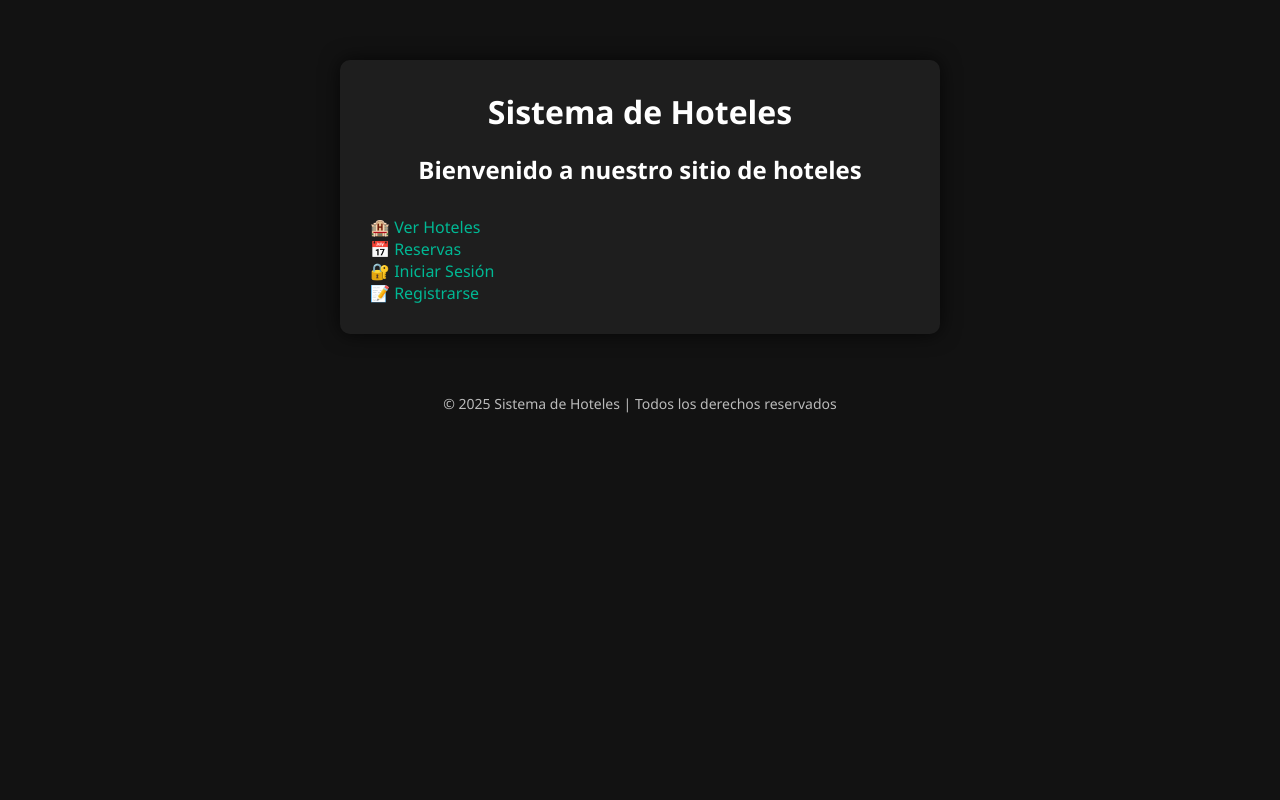
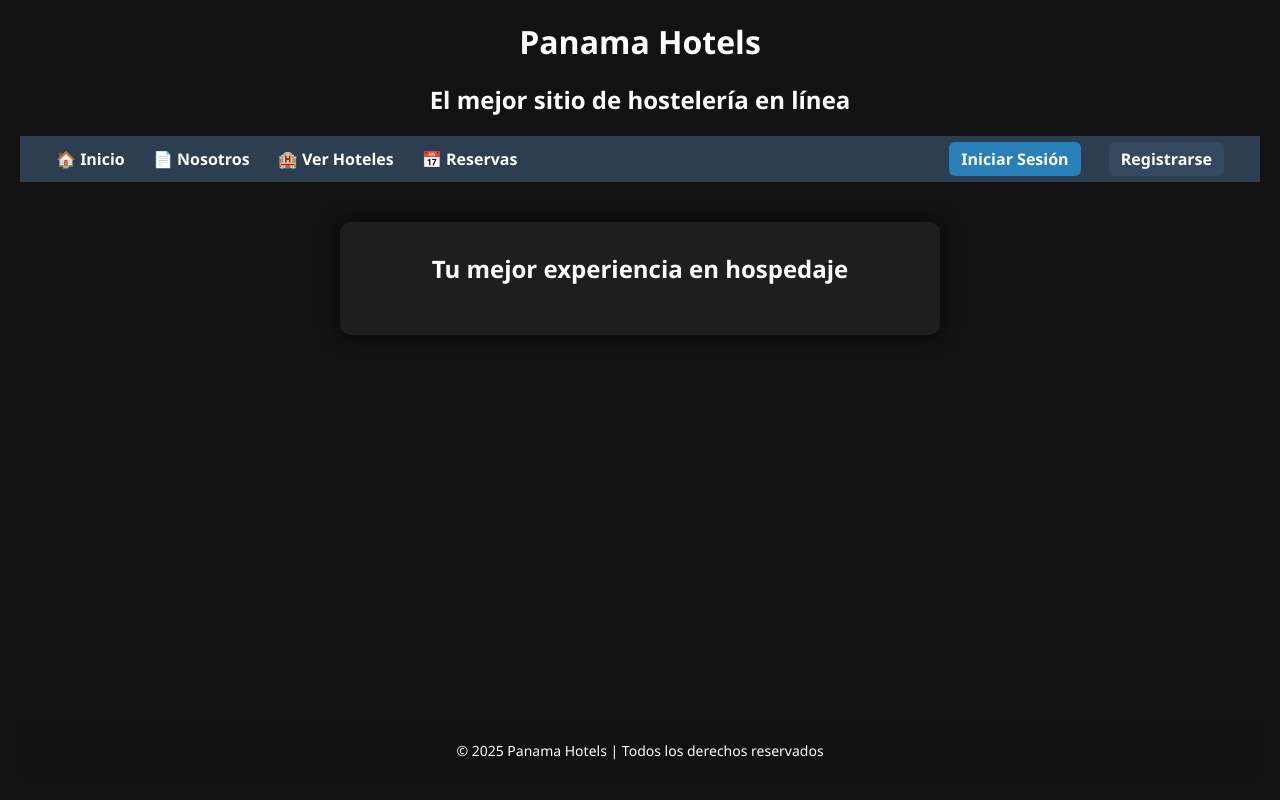
Before and after one commit to LowOrigin/Panama_hoteles_web, a PHP site: page /index/index.php in a window 1280 px wide. Run offline with PHP 8.4, Linux system fonts and the light colour scheme.

Commit message:
Mejora del diseño y sentido del index.php

```diff
--- a/css/estilosGenerales.css
+++ b/css/estilosGenerales.css
@@ -244,3 +244,15 @@ tr:nth-child(even) {
   border-radius: 6px;
   text-decoration: none;
 }
+
+/* Sticky Footer Layout */
+html, body {
+  height: 100%;
+  margin: 0;
+  display: flex;
+  flex-direction: column;
+}
+
+.contenido {
+  flex: 1;
+}
--- /dev/null
+++ b/index/footer.php
@@ -0,0 +1,3 @@
+<footer style="background-color: #111; color: white; text-align: center; padding: 20px;">
+  <p>&copy; <?= date("Y") ?> Panama Hotels | Todos los derechos reservados</p>
+</footer>
--- a/index/index.php
+++ b/index/index.php
@@ -1,44 +1,169 @@
 <?php
-// Inicia la sesión PHP para poder usar variables de sesión (por ejemplo, para saber si el usuario ha iniciado sesión)
 session_start();
-
-// Se obtiene el valor de la variable de sesión 'usuario', si existe; si no, se asigna null
 $usuario = $_SESSION['usuario'] ?? null;
 ?>
 <!DOCTYPE html>
 <html lang="es">
 <head>
   <meta charset="UTF-8">
-  <title>Inicio - Sistema de Hoteles</title>
-  <!-- Se enlaza la hoja de estilos general -->
+  <title>Inicio - Panama Hotels</title>
   <link rel="stylesheet" href="../css/estilosGenerales.css">
+  <style>
+    body {
+      margin: 0;
+      font-family: Arial, sans-serif;
+    }
+
+    .titulo {
+      text-align: center;
+      font-size: 48px;
+      font-weight: bold;
+      margin-top: 30px;
+    }
+
+    .subtitulo {
+      text-align: center;
+      font-size: 20px;
+      color: #555;
+      margin-bottom: 20px;
+    }
+
+    .navbar {
+      background-color: #2c3e50;
+      color: white;
+      display: flex;
+      justify-content: space-between;
+      align-items: center;
+      padding: 12px 24px;
+    }
+
+    .navbar .nav-left a,
+    .navbar .nav-right a {
+      color: white;
+      text-decoration: none;
+      margin: 0 12px;
+      font-weight: bold;
+    }
+
+    .navbar .nav-left a:hover,
+    .navbar .nav-right a:hover {
+      text-decoration: underline;
+    }
+
+    .navbar .nav-right .btn {
+      padding: 6px 12px;
+      border-radius: 6px;
+      border: none;
+      text-decoration: none;
+      cursor: pointer;
+      font-weight: bold;
+    }
+
+    .btn-login {
+      background-color: #2980b9;
+      color: white;
+    }
+
+    .btn-register {
+      background-color: #34495e;
+      color: white;
+    }
+
+    .user-menu {
+      position: relative;
+      display: inline-block;
+    }
+
+    .user-button {
+      background-color: #27ae60;
+      color: white;
+      padding: 8px 12px;
+      border: none;
+      border-radius: 6px;
+      cursor: pointer;
+    }
+
+    .dropdown {
+  display: none;
+  position: absolute;
+  right: 0;
+  background-color: #111; /* fondo negro */
+  min-width: 140px;
+  box-shadow: 0 8px 16px rgba(0,0,0,0.4);
+  z-index: 1;
+  border-radius: 6px;
+  overflow: hidden;
+}
+
+.dropdown a {
+  color: white; /* letras blancas */
+  padding: 12px 16px;
+  display: block;
+  text-decoration: none;
+  font-weight: bold;
+}
+
+.dropdown a:hover {
+  background-color: #333; /* gris oscuro al pasar el mouse */
+}
+
+
+    .user-menu:hover .dropdown {
+      display: block;
+    }
+
+    .card-container {
+      max-width: 600px;
+      margin: 40px auto;
+      text-align: center;
+    }
+  </style>
 </head>
 <body>
-  <!-- Contenedor principal con estilo de tarjeta -->
+
+<!-- Título principal -->
+<div class="contenido">
+  <h1 style="text-align: center;">Panama Hotels</h1>
+  <h2 style="text-align: center;">El mejor sitio de hostelería en línea</h2>
+
+  <!-- Navbar debajo del título -->
+  <div class="navbar">
+    <div class="nav-left">
+      <a href="index.php">🏠 Inicio</a>
+      <a href="nosotros.php">📄 Nosotros</a>
+      <a href="../public/ver_hotel.php">🏨 Ver Hoteles</a>
+      <a href="../public/reservas.php">📅 Reservas</a>
+    </div>
+
+    <div class="nav-right">
+      <?php if (!$usuario): ?>
+        <a href="../formularios/login_form.php" class="btn btn-login">Iniciar Sesión</a>
+        <a href="../formularios/formulario_registro.php" class="btn btn-register">Registrarse</a>
+      <?php else: ?>
+        <div class="user-menu">
+          <button class="user-button"><?= htmlspecialchars($usuario) ?> ⬇</button>
+          <div class="dropdown">
+            <a href="../public/logout.php">Cerrar Sesión</a>
+          </div>
+        </div>
+      <?php endif; ?>
+    </div>
+  </div>
+
+  <!-- Bienvenida -->
   <div class="card-container">
-    <h1>Sistema de Hoteles</h1>
-
-    <!-- Muestra un saludo personalizado si el usuario ha iniciado sesión -->
     <h2>
       <?php if ($usuario): ?>
-        Bienvenido, <?= htmlspecialchars($usuario); ?> <!-- Se escapa el nombre del usuario por seguridad -->
+        Bienvenido, <?= htmlspecialchars($usuario); ?>
       <?php else: ?>
-        Bienvenido a nuestro sitio de hoteles <!-- Mensaje por defecto para visitantes no autenticados -->
+        Tu mejor experiencia en hospedaje
       <?php endif; ?>
     </h2>
+  </div>
+</div>
 
-    <!-- Lista de navegación con enlaces a las funcionalidades principales -->
-    <ul style="margin-top: 30px; list-style: none; padding: 0;">
-      <li><a href="../public/ver_hotel.php">🏨 Ver Hoteles</a></li>       <!-- Página para ver hoteles disponibles -->
-      <li><a href="../public/reservas.php">📅 Reservas</a></li>          <!-- Página para hacer una reserva -->
-      <li><a href="../formularios/login_form.php">🔐 Iniciar Sesión</a></li> <!-- Página de login -->
-      <li><a href="../formularios/formulario_registro.php">📝 Registrarse</a></li>       <!-- Página de registro -->
-    </ul>
-  </div>
+<!-- Footer -->
+<?php include("../index/footer.php"); ?>
 
-  <!-- Pie de página con derechos de autor dinámicos usando la fecha actual -->
-  <footer>
-    <p>&copy; <?= date("Y") ?> Sistema de Hoteles | Todos los derechos reservados</p>
-  </footer>
 </body>
 </html>
```
